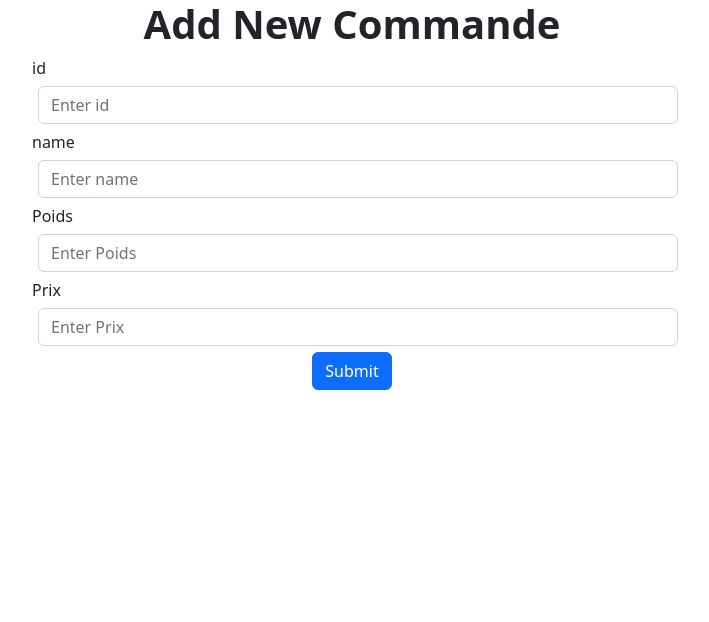
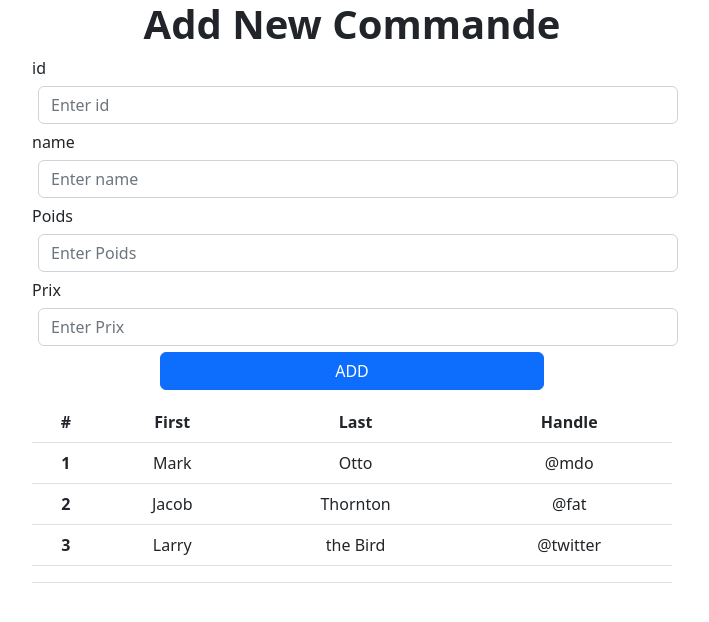
Before and after one commit to anasmak04/Angular-Crud-Rest-Api, an Angular app: page / in a window 1280 px wide. Shown: the top 622 px of the page, without its empty margins (288-997 px from the left). Built offline with nearby package versions, Linux system fonts and the light colour scheme.

Commit message:
add table

```diff
--- a/src/app/home/home.component.css
+++ b/src/app/home/home.component.css
@@ -7,6 +7,8 @@
 button{
     margin: 0 auto;
     display: block;
+    width: 30%;
+    margin-bottom: 12px;
 }
 
 input{
@@ -19,3 +21,9 @@ h1{
     text-transform: capitalize;
     font-weight: bolder;
 }
+
+.table{
+    text-align: center;
+    width: 50%;
+    margin-left: 25%;
+}
--- a/src/app/home/home.component.html
+++ b/src/app/home/home.component.html
@@ -43,4 +43,46 @@
     />
   </div>
 
-  <button type="submit" class="btn btn-primary">Submit</button>
+  <button type="submit" class="btn btn-primary">ADD</button>
+
+
+  <!-- table fetch data -->
+  <table class="table">
+    <thead>
+      <tr>
+        <th scope="col">#</th>
+        <th scope="col">First</th>
+        <th scope="col">Last</th>
+        <th scope="col">Handle</th>
+      </tr>
+    </thead>
+    <tbody>
+      <tr>
+        <th scope="row">1</th>
+        <td>Mark</td>
+        <td>Otto</td>
+        <td>@mdo</td>
+      </tr>
+      <tr>
+        <th scope="row">2</th>
+        <td>Jacob</td>
+        <td>Thornton</td>
+        <td>@fat</td>
+      </tr>
+      <tr>
+        <th scope="row">3</th>
+        <td>Larry</td>
+        <td>the Bird</td>
+        <td>@twitter</td>
+      </tr>
+    </tbody>
+
+    <tfoot>
+      <tr>
+        <th></th>
+        <th></th>
+        <th></th>
+        <th></th>
+      </tr>
+    </tfoot>
+  </table>
```
